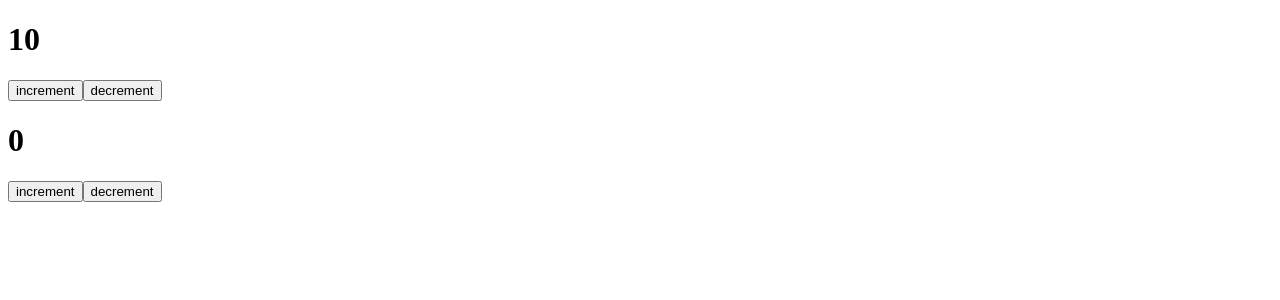
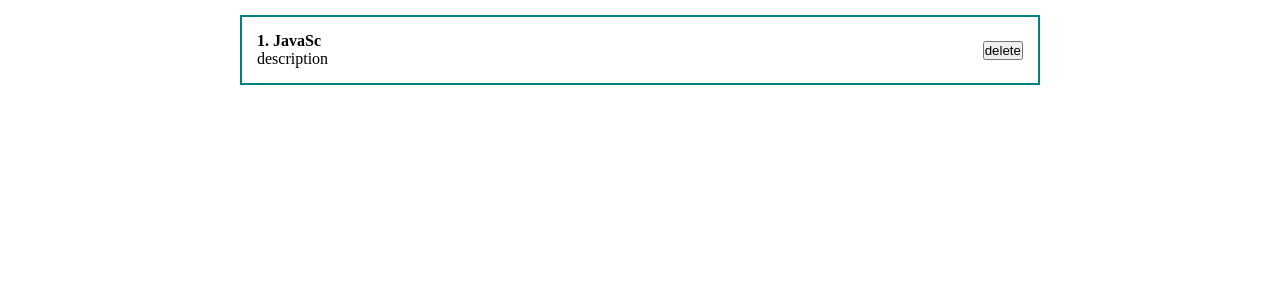
Before and after one commit to Grank10um/react_tutorial, a React (Create React App) app: page / in a window 1280 px wide. Shown: the top 300 px of the page. Built offline with nearby package versions, Linux system fonts and the light colour scheme.

Commit message:
пропсы с постами

```diff
--- a/src/App.js
+++ b/src/App.js
@@ -1,21 +1,18 @@
-import React, {useState} from 'react';
+import React, { useState } from 'react';
 import ClassCounter from './components/ClassCounter';
 import Counter from './components/counter';
+import PostItem from './components/PostItem';
+import "./styles/App.css"
 
 
 function App() {
   const [value, setValue] = useState('text in input');
 
-
-
-
   return (
     <div className="App">
-      <Counter/>
-       <ClassCounter/>
-
+      <PostItem post={{id: 1, title: 'JavaSc', body: 'description'}} />
     </div>
   );
-}
+};
 
 export default App;
--- /dev/null
+++ b/src/components/PostItem.jsx
@@ -0,0 +1,20 @@
+import React from "react"
+
+const PostItem = (props) => {
+
+    return (
+        <div className="post">
+            <div className="post--content">
+                <strong>{props.post.id}. {props.post.title} </strong>
+                <div>
+                    {props.post.body}
+                </div>
+            </div>
+            <div className="post--content">
+                <button>delete</button>
+            </div>
+        </div>
+    );
+};
+
+export default PostItem;
--- /dev/null
+++ b/src/styles/App.css
@@ -0,0 +1,23 @@
+*{
+    margin: 0;
+    padding: 0;
+    box-sizing: border-box;
+}
+
+#root {
+    display: flex;
+    justify-content: center;
+}
+
+.App {
+    width: 800px;
+}
+
+.post{
+    display: flex;
+    padding: 15px;
+    border: 2px solid teal;
+    margin-top: 15px;
+    justify-content: space-between;
+    align-items: center;
+}
```
